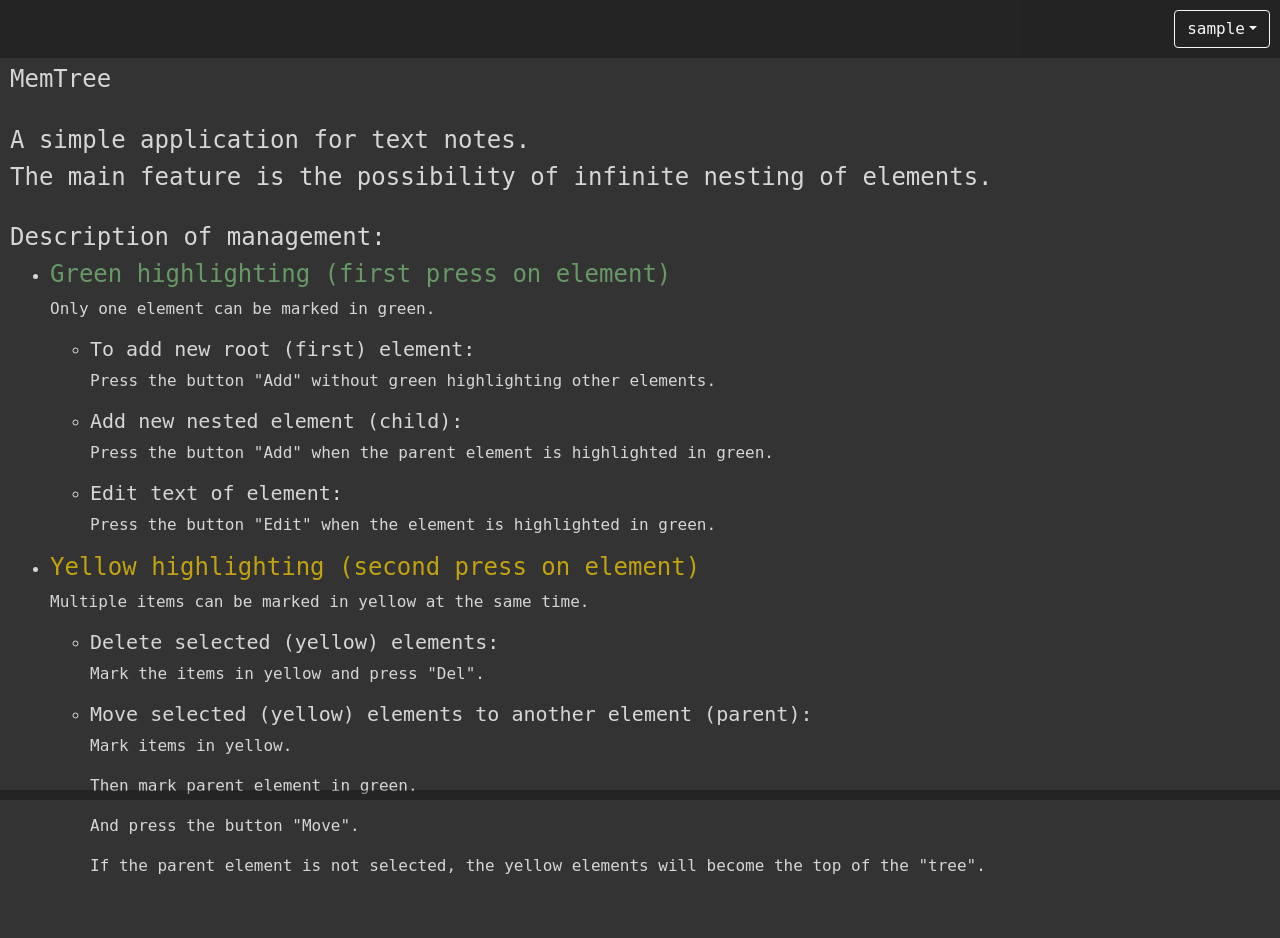
After one commit to EvgeniyUS/MemTree, a Django app: a page that uses MySite/templates/MySite/wrapper.html in a window 1280 px wide. The commit adds this page. Run offline with Django 3.2, Linux system fonts and the light colour scheme; the visitor is signed in with stand-in values (Sample User, id 1); some libraries are stand-ins or nearby versions.

Commit message:
dropdown button

```diff
--- a/MemTree/static/MemTree/js/MemTree.js
+++ b/MemTree/static/MemTree/js/MemTree.js
@@ -1,5 +1,8 @@
 let CHECKED_ITEMS_IDS = Array();
 let SELECTED_ITEM_ID = false;
+
+const bootstrapButton = $.fn.button.noConflict(); // return $.fn.button to previously assigned value
+$.fn.bootstrapBtn = bootstrapButton               // give $().bootstrapBtn the Bootstrap functionality
 
 function csrfSafeMethod(method) {
     return (/^(GET|HEAD|OPTIONS|TRACE)$/.test(method));
--- a/MemTree/templates/MemTree/confirm.html
+++ b/MemTree/templates/MemTree/confirm.html
@@ -7,7 +7,8 @@
             {% csrf_token %}
             <p>Are you sure you want to {{ action }}?</p>
             <input type="submit" class='btn btn-warning btn-sm' value="Yes"/>
-            <a href="/" class='btn btn-success btn-sm'>Cancel</a>
+            &nbsp;
+            <a href="{% url 'index' %}" class='btn btn-success btn-sm'>Cancel</a>
         </form>
     </div>
 
--- /dev/null
+++ b/MemTree/templates/MemTree/user_help.html
@@ -0,0 +1,48 @@
+{% extends 'MySite/wrapper.html' %}
+
+{% block content %}
+    <h4>MemTree</h4>
+    <br>
+    <h4>A simple application for text notes.</h4>
+    <h4>The main feature is the possibility of infinite nesting of elements.</h4>
+    <br>
+    <h4>Description of management:</h4>
+    <ul>
+        <li>
+            <h4 style="color: rgba(155, 255, 155, 0.5)">Green highlighting (first press on element)</h4>
+            <p>Only one element can be marked in green.</p>
+            <ul>
+                <li>
+                    <h5>To add new root (first) element:</h5>
+                    <p>Press the button "Add" without green highlighting other elements.</p>
+                <li>
+                    <h5>Add new nested element (child):</h5>
+                    <p>Press the button "Add" when the parent element is highlighted in green.</p>
+                </li>
+                <li>
+                    <h5>Edit text of element:</h5>
+                    <p>Press the button "Edit" when the element is highlighted in green.</p>
+                </li>
+            </ul>
+        </li>
+
+        <li>
+            <h4 style="color: rgba(255, 211, 0, 0.7)">Yellow highlighting (second press on element)</h4>
+            <p>Multiple items can be marked in yellow at the same time.</p>
+            <ul>
+                <li>
+                    <h5>Delete selected (yellow) elements:</h5>
+                    <p>Mark the items in yellow and press "Del".</p>
+                </li>
+                <li>
+                    <h5>Move selected (yellow) elements to another element (parent):</h5>
+                    <p>Mark items in yellow.</p>
+                    <p>Then mark parent element in green.</p>
+                    <p>And press the button "Move".</p>
+                    <p>If the parent element is not selected, the yellow elements will become the top of the "tree".</p>
+                </li>
+            </ul>
+        </li>
+    </ul>
+
+{% endblock %}
--- a/MemTree/urls.py
+++ b/MemTree/urls.py
@@ -14,4 +14,5 @@ urlpatterns = [
     url(r'^change-text/', views.change_text, name='change_text'),
     url(r'^move/', views.move, name='move'),
     url(r'^delete/', views.delete, name='delete'),
+    url(r'^user-help/', views.user_help, name='user_help'),
 ]
--- a/MemTree/views.py
+++ b/MemTree/views.py
@@ -19,7 +19,17 @@ from MemTree.models import Item
 @login_required
 def index(request):
     try:
-        return render(request, 'MemTree/MemTree.html')
+        return render(request, 'MemTree/index.html')
+    except Exception as e:
+        return JsonResponse(data={'error': str(e)}, status=500,
+                            content_type="application/json")
+
+
+@require_GET
+@login_required
+def user_help(request):
+    try:
+        return render(request, 'MemTree/user_help.html')
     except Exception as e:
         return JsonResponse(data={'error': str(e)}, status=500,
                             content_type="application/json")
--- a/MySite/templates/MySite/wrapper.html
+++ b/MySite/templates/MySite/wrapper.html
@@ -35,14 +35,16 @@
                         aria-expanded="false"
                 >{{ user.username }}</button>
                 <div class="dropdown-menu dropdown-menu-right">
+                    <a href="{% url 'index' %}" class="dropdown-item">Home</a>
+                    <a href="{% url 'user_help' %}" class="dropdown-item">Help</a>
                     {% if user.is_staff %}
-                        <a href='admin/' class="dropdown-item">Admin</a>
+                        <a href="{% url 'admin:index' %}" class="dropdown-item">Admin</a>
                         <div class="dropdown-divider"></div>
                     {% endif %}
-                    <a class="dropdown-item" href="logout/">Log Out</a>
+                    <a class="dropdown-item" href="{% url 'logout' %}">Log Out</a>
                     {% if not user.is_staff %}
                         <div class="dropdown-divider"></div>
-                        <a href='delete-account/' class="dropdown-item" style="color: red">Delete Account</a>
+                        <a href="{% url 'delete_account' %}" class="dropdown-item" style="color: red">Delete Account</a>
                     {% endif %}
                 </div>
             {% endif %}
```
Also changed, not shown: MemTree/templates/MemTree/index.html (renamed from MemTree/templates/MemTree/MemTree.html).
